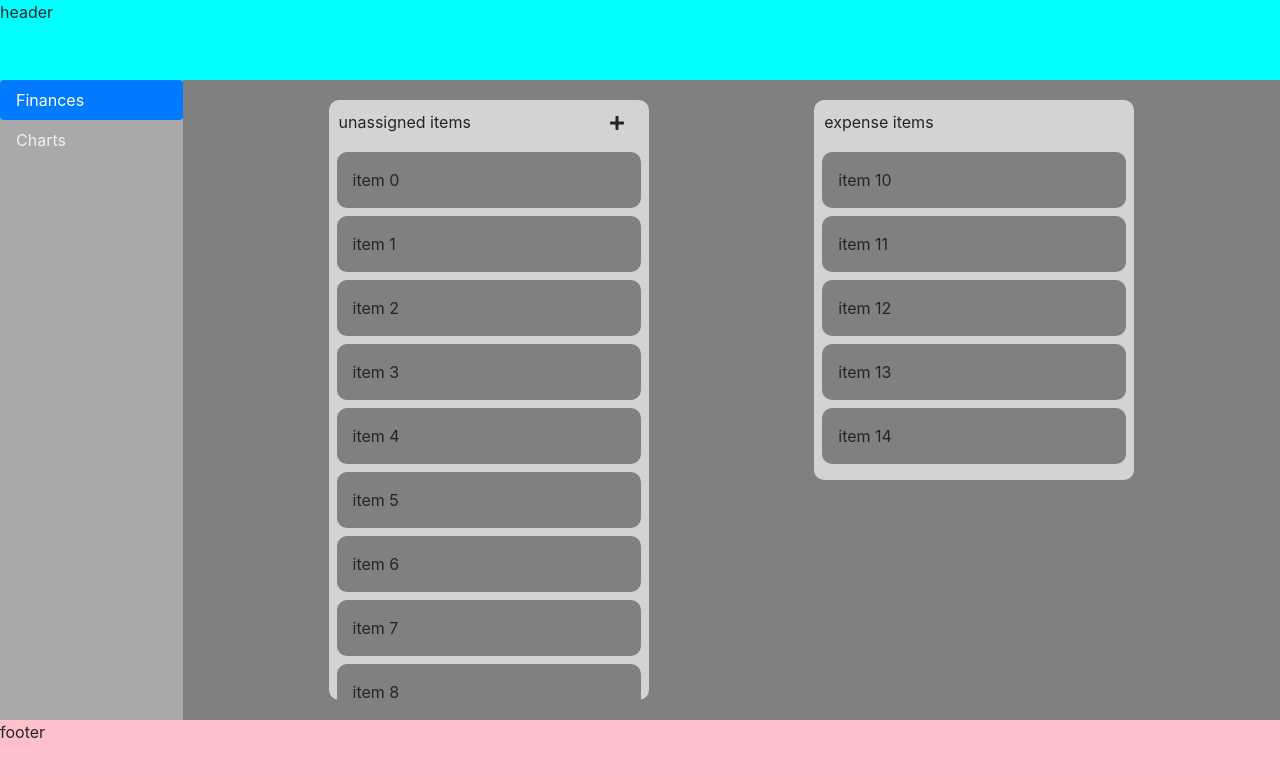
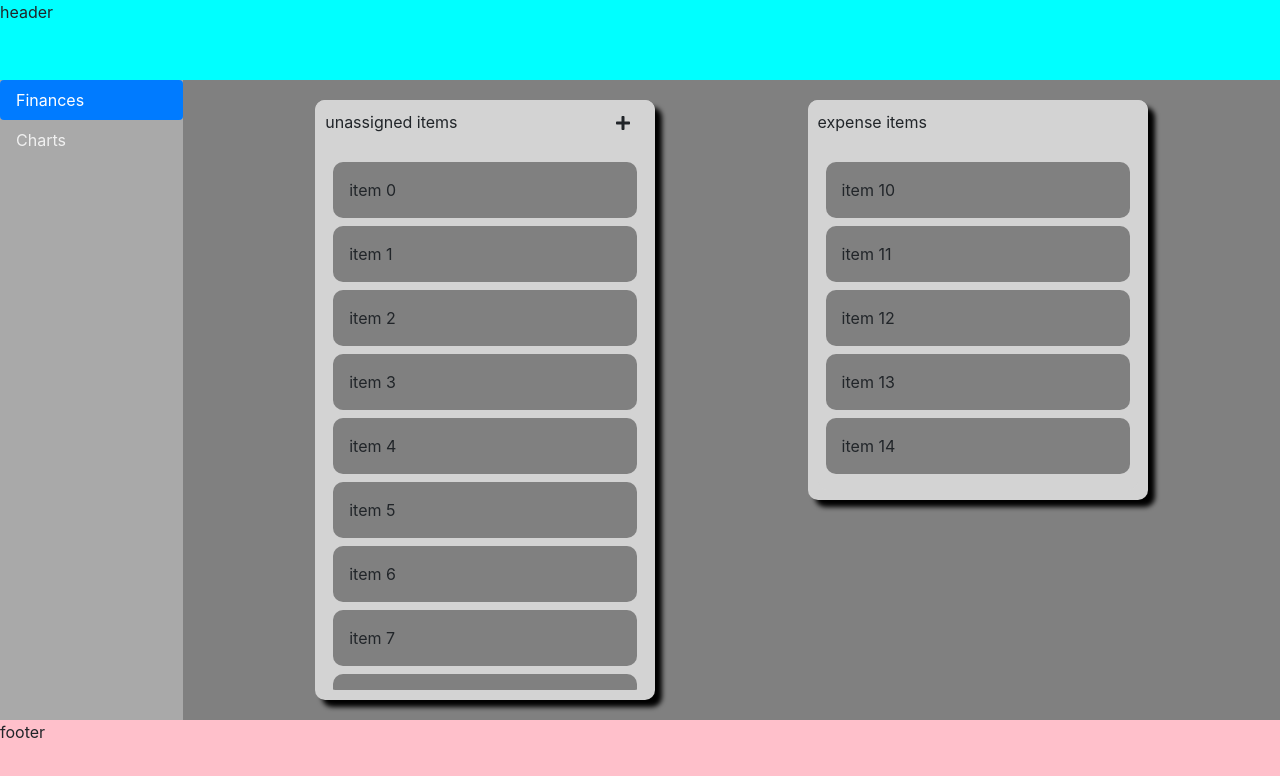
Before and after one commit to ktrom/FinancialManager, a React (Create React App) app in the folder finance_tracker_frontend/: page /1/home in a window 1280 px wide. Shown: the top 776 px of the page. Built offline with nearby package versions, Linux system fonts and the light colour scheme.

Commit message:
Styled Dropzones

```diff
--- a/finance_tracker_frontend/src/MonthlyFinanceAssigner.tsx
+++ b/finance_tracker_frontend/src/MonthlyFinanceAssigner.tsx
@@ -20,12 +20,16 @@ const Header = styled.div({
     borderTopRightRadius: 10,
 });
 
-const DroppableContainer = styled.div({
-    height: "75vh",
+const DroppableContainer = styled.div((props: {isDraggingOver: boolean}) => ({
+    maxHeight: "75vh",
+    height: "min-content",
     display: "flex",
     flexDirection:"column",
     margin: 20,
-});
+    boxShadow: "7px 7px 5px black",
+    backgroundColor: props.isDraggingOver ? "lightblue" : "lightgray",
+    borderRadius: 10,
+}));
 
 const DroppableZone = styled.div({
     borderBottomLeftRadius: 10,
@@ -88,6 +92,7 @@ const getListStyle = (isDraggingOver : boolean) => ({
     padding: grid,
     width: "25vw",
     overflow: "auto",
+    margin: 10,
 });
 
 function MonthlyFinanceAssigner () {
@@ -150,7 +155,7 @@ function MonthlyFinanceAssigner () {
 
                 <Droppable droppableId="droppable">
                     {(provided, snapshot) => (
-                        <DroppableContainer>
+                        <DroppableContainer isDraggingOver={snapshot.isDraggingOver}>
                             <Header css={{display:"flex", placeContent:"space-between"}}><div>unassigned items</div> <FontAwesomeIcon icon={faPlus} css={{marginTop: 5, marginRight: 15}}/></Header>
                         <DroppableZone
                             ref={provided.innerRef}
@@ -181,7 +186,7 @@ function MonthlyFinanceAssigner () {
                 </Droppable>
                 <Droppable droppableId="droppable2">
                     {(provided, snapshot) => (
-                        <DroppableContainer>
+                        <DroppableContainer isDraggingOver={snapshot.isDraggingOver}>
                             <Header>expense items</Header>
                             <DroppableZone
                             ref={provided.innerRef}
```
